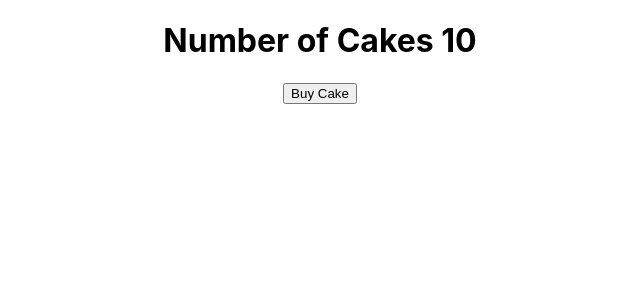
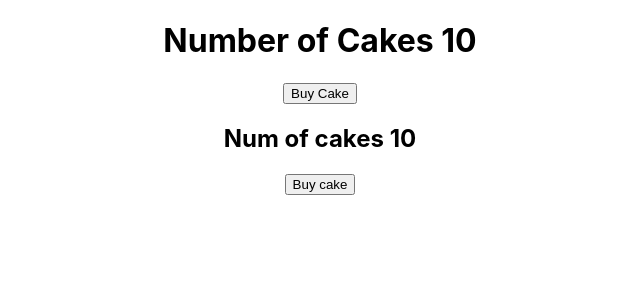
Before and after one commit to pradeep2165/react-redux, a React (Create React App) app: page / in a window 1280 px wide. Shown: the top 300 px of the page, without its empty margins (320-960 px from the left). Built offline with nearby package versions, Linux system fonts and the light colour scheme.

Commit message:
useSelector implemented

```diff
--- a/src/App.js
+++ b/src/App.js
@@ -3,12 +3,14 @@ import { Provider } from "react-redux";
 import store from "./redux/store";
 import "./App.css";
 import CakeContainer from "./components/CakeContainer";
+import HooksCakeContainer from "./components/HooksCakeContainer";
 
 function App() {
   return (
     <Provider store={store}>
       <div className="App">
         <CakeContainer />
+        <HooksCakeContainer />
       </div>
     </Provider>
   );
--- a/src/components/CakeContainer.js
+++ b/src/components/CakeContainer.js
@@ -5,7 +5,7 @@ import { connect } from "react-redux";
 function CakeCountainer(props) {
   return (
     <div>
-      <h1>Number of Cakes {props.numOfCake}</h1>
+      <h1>Number of Cakes {props.numOfCakes}</h1>
       <button onClick={props.buyCake}>Buy Cake</button>
     </div>
   );
@@ -13,7 +13,7 @@ function CakeCountainer(props) {
 
 const mapStateToProps = (state) => {
   return {
-    numOfCake: state.numOfCake,
+    numOfCakes: state.numOfCakes,
   };
 };
 
--- /dev/null
+++ b/src/components/HooksCakeContainer.js
@@ -0,0 +1,14 @@
+import React from "react";
+import { useSelector } from "react-redux";
+
+function HooksCakeContainer() {
+  const numOfCakes = useSelector((state) => state.numOfCakes);
+  return (
+    <div>
+      <h2>Num of cakes {numOfCakes}</h2>
+      <button>Buy cake</button>
+    </div>
+  );
+}
+
+export default HooksCakeContainer;
--- a/src/redux/cakes/cakeReducer.js
+++ b/src/redux/cakes/cakeReducer.js
@@ -1,7 +1,7 @@
 import { BUY_CAKE } from "./cakeTypes";
 
 const initialState = {
-  numOfCake: 10,
+  numOfCakes: 10,
 };
 
 const reducer = (state = initialState, action) => {
@@ -9,7 +9,7 @@ const reducer = (state = initialState, action) => {
     case BUY_CAKE:
       return {
         ...state,
-        numOfCake: state.numOfCake - 1,
+        numOfCakes: state.numOfCakes - 1,
       };
     default:
       return state;
```
